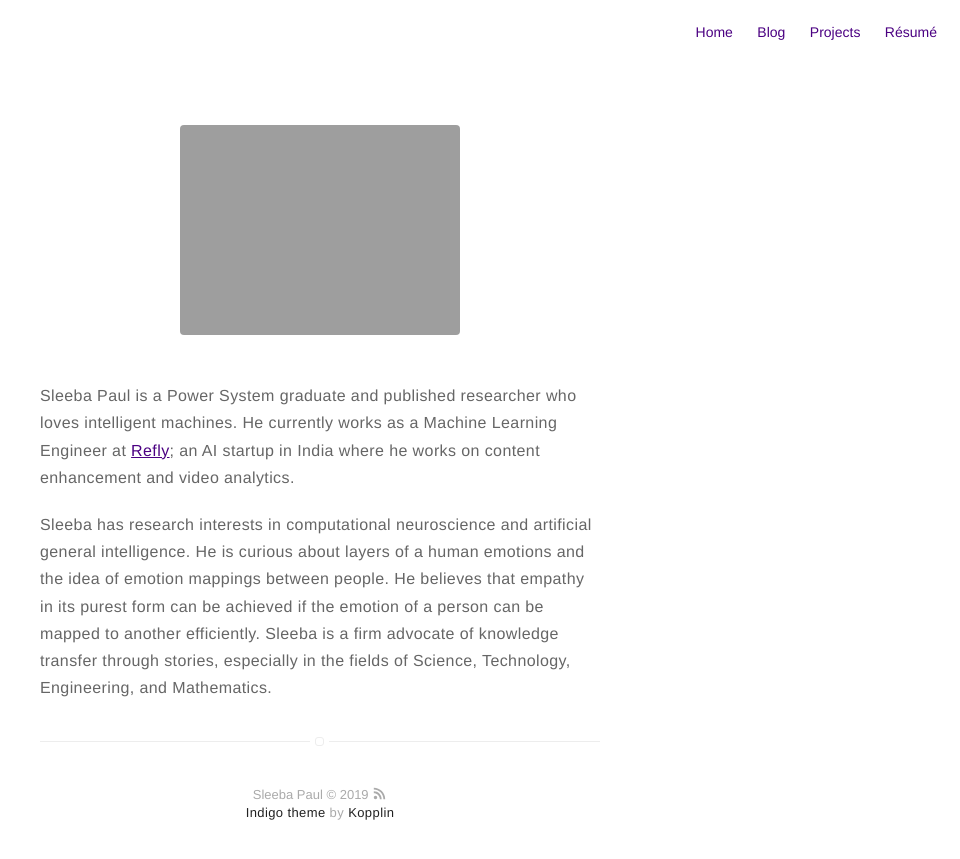
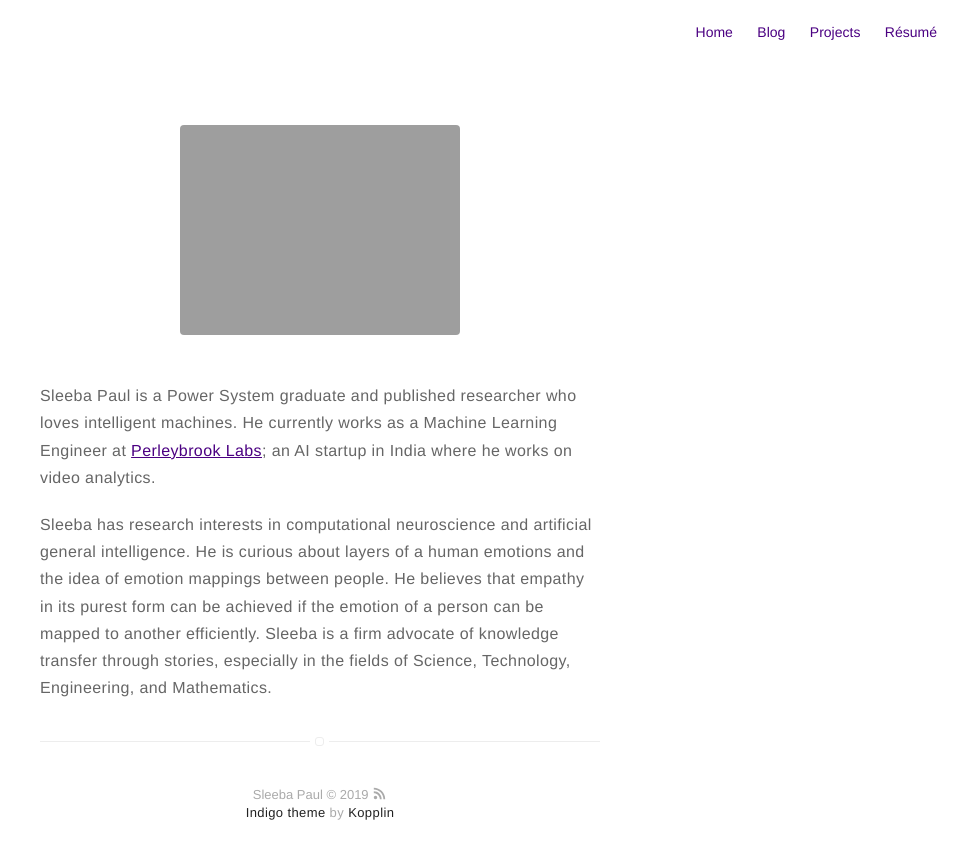
Before and after one commit to sleebapaul/sleebapaul.github.io, a Jekyll site: the page built from about.md, in a window 1280 px wide. Shown: the top 859 px of the page, without its empty margins (320-1280 px from the left). Built offline with Jekyll 4.4.1, drawn with Linux system fonts in a browser that asks for light colours.

Commit message:
update about me

```diff
--- a/about.md
+++ b/about.md
@@ -8,8 +8,8 @@ layout: page
 
 
 Sleeba Paul is a Power System graduate and published researcher who loves intelligent
-machines. He currently works as a Machine Learning Engineer at [Refly](https://refly.it/){:target="_blank"}; an AI startup in
-India where he works on content enhancement and video analytics.
+machines. He currently works as a Machine Learning Engineer at [Perleybrook Labs](http://perleybrook.com/){:target="_blank"}; an AI startup in
+India where he works on video analytics.
 
 
 Sleeba has research interests in computational neuroscience and artificial general
```
